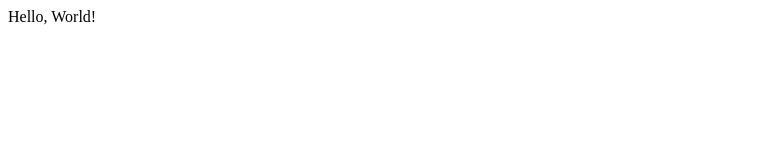
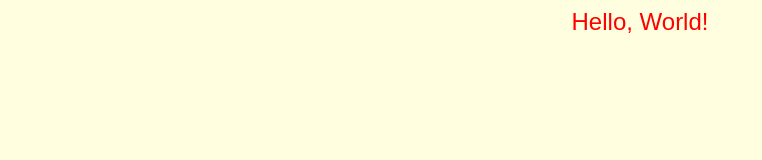
Before and after one commit to cycu-jyw/myweb, a plain HTML site: page index.html in a window 1280 px wide. Shown: the whole page, without its empty margins (0-762 px from the left). Drawn offline with Linux system fonts and the light colour scheme.

Commit message:
Add css file

```diff
--- a/index.html
+++ b/index.html
@@ -3,6 +3,7 @@
 <head>
   <meta charset="utf-8" />
   <title>My Web</title>
+  <link rel="stylesheet" type="text/css" href="mystyle.css">
 </head>
 <body>
   Hello, World!
--- /dev/null
+++ b/mystyle.css
@@ -0,0 +1,7 @@
+body {
+    background: #ffffe0;
+    text-align: center;
+    color: red;
+    font-family: sans-serif;
+    font-size: 150%;
+}
```
